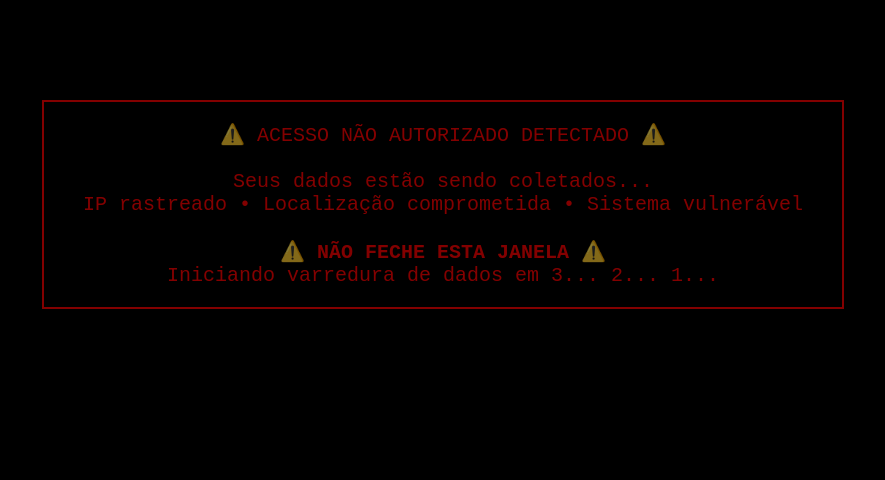
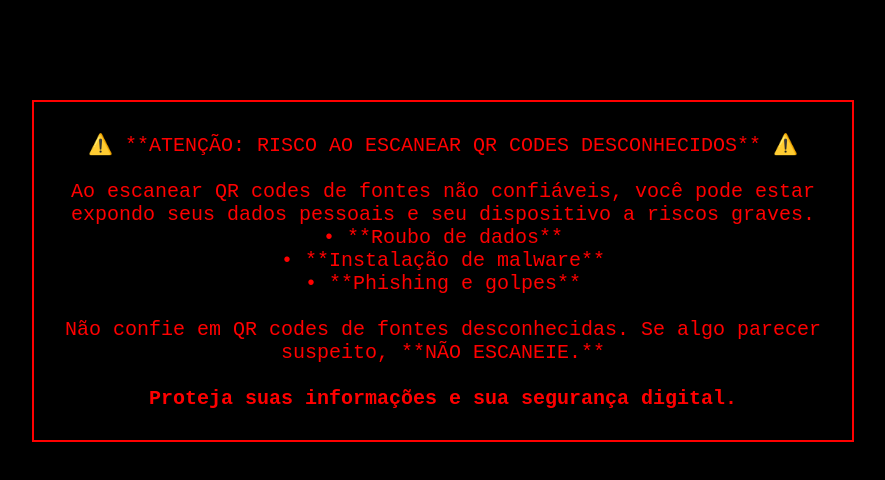
Before and after one commit to aentrosada/notebook, a plain HTML site: page index.html in a window 1280 px wide. Shown: the whole page, without its empty margins (197-1082 px from the left). Drawn offline with Linux system fonts and the light colour scheme.

Commit message:
Update index.html

```diff
--- a/index.html
+++ b/index.html
@@ -13,18 +13,9 @@
       margin-top: 100px;
     }
 
-    .blinking {
-      animation: blink 0.7s infinite;
-    }
-
-    @keyframes blink {
-      0%, 100% { opacity: 1; }
-      50% { opacity: 0; }
-    }
-
     .warning-box {
       border: 2px solid red;
-      padding: 20px;
+      padding: 30px;
       margin: 30px auto;
       width: 60%;
     }
@@ -35,12 +26,14 @@
   </style>
 </head>
 <body>
-  <div class="warning-box blinking">
-    ⚠️ ACESSO NÃO AUTORIZADO DETECTADO ⚠️<br><br>
-    Seus dados estão sendo coletados...<br>
-    IP rastreado • Localização comprometida • Sistema vulnerável<br><br>
-    <strong>⚠️ NÃO FECHE ESTA JANELA ⚠️</strong><br>
-    Iniciando varredura de dados em 3... 2... 1...
+  <div class="warning-box">
+    ⚠️ **ATENÇÃO: RISCO AO ESCANEAR QR CODES DESCONHECIDOS** ⚠️<br><br>
+    Ao escanear QR codes de fontes não confiáveis, você pode estar expondo seus dados pessoais e seu dispositivo a riscos graves.<br>
+    • **Roubo de dados**<br>
+    • **Instalação de malware**<br>
+    • **Phishing e golpes**<br><br>
+    Não confie em QR codes de fontes desconhecidas. Se algo parecer suspeito, **NÃO ESCANEIE.**<br><br>
+    <strong>Proteja suas informações e sua segurança digital.</strong>
   </div>
 
   <audio autoplay loop>
```
